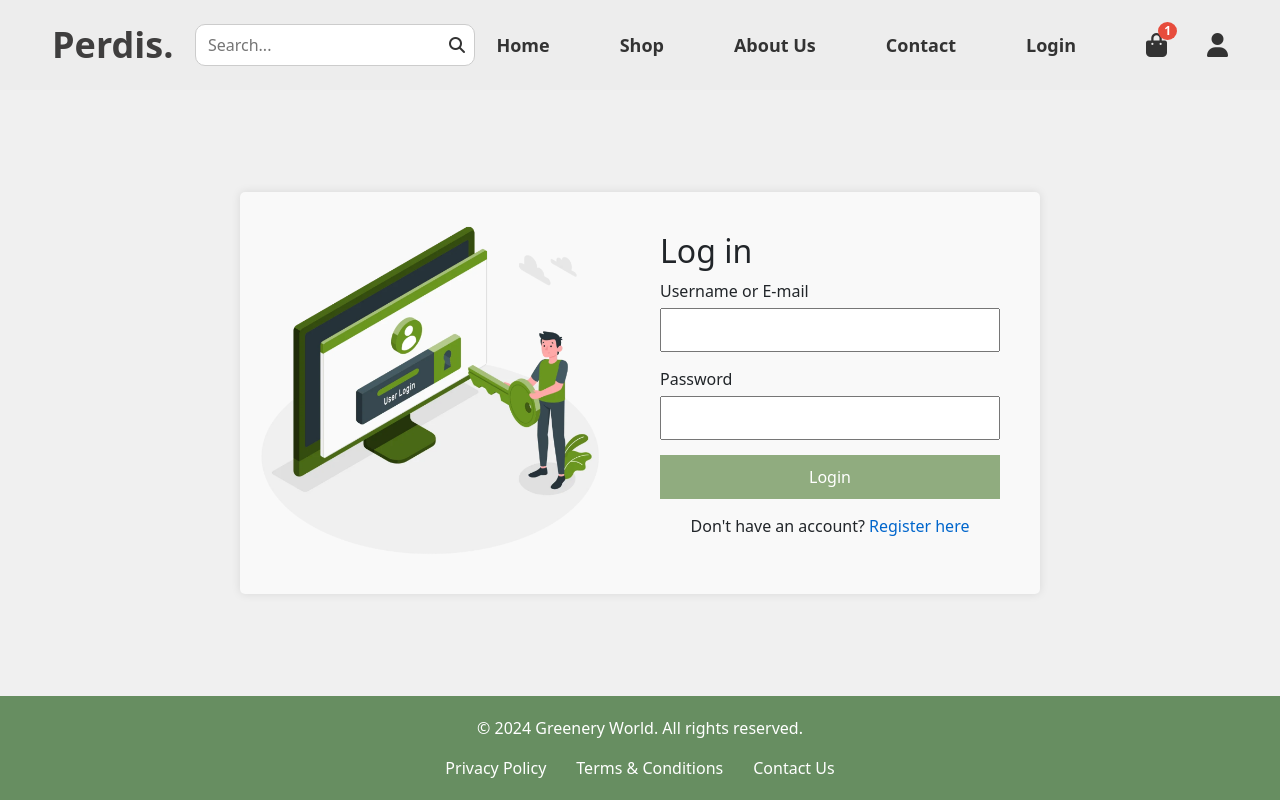
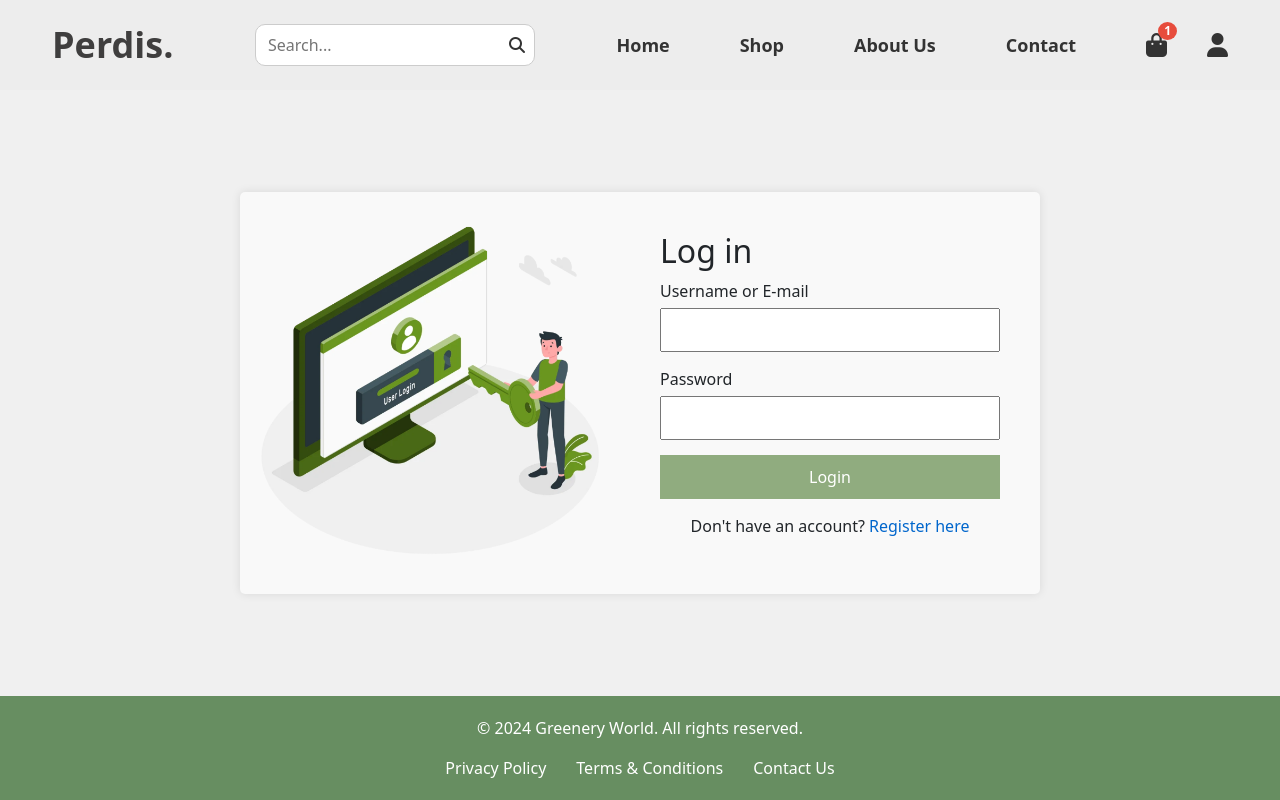
Before and after one commit to Beroxz/ecommerce-proj, a Vue app in the folder vuejs-front/: page /#/login in a window 1280 px wide. Built offline with nearby package versions, Linux system fonts and the light colour scheme.

Commit message:
add check role user

```diff
--- a/vuejs-front/src/components/Navbar.vue
+++ b/vuejs-front/src/components/Navbar.vue
@@ -16,15 +16,15 @@
 
       <ul class="nav-links" :class="{ active: menuOpen }">
         <li><a href="#/home">Home</a></li>
-        <li class="dropdown">
+        <li v-if="userRole === 'customer'">
           <a href="#/shop">Shop</a>
         </li>
-        <li class="dropdown">
+        <li>
           <a href="#/about">About Us</a>
         </li>
         <li><a href="#/contact">Contact</a></li>
-        <li><a href="#/login">Login</a></li>
-        <div class="icon-container">
+        <li v-if="userRole === 'guest'"><a href="#/login">Login</a></li>
+        <div class="icon-container" v-if="userRole === 'customer'">
           <div
             class="icon-item"
             @mouseenter="showTooltip('Cart')"
@@ -63,6 +63,7 @@ export default {
     return {
       menuOpen: false,
       tooltipMessage: "",
+      userRole: "customer",
     };
   },
   methods: {
--- a/vuejs-front/src/views/LoginPage.vue
+++ b/vuejs-front/src/views/LoginPage.vue
@@ -39,6 +39,7 @@
 
 <script>
 export default {
+  name: "Login",
   data() {
     return {
       username: "",
@@ -51,8 +52,9 @@ export default {
   methods: {
     handleLogin() {
       if (this.username === "admin" && this.password === "password123") {
-        alert("Login Successful");
-        // เช่น router.push('/dashboard');
+        this.$emit("loginSuccess", "admin");
+      } else if (this.username === "user" && this.password === "userpassword") {
+        this.$emit("loginSuccess", "customer");
       } else {
         this.errorMessage = "Invalid username or password";
       }
```
